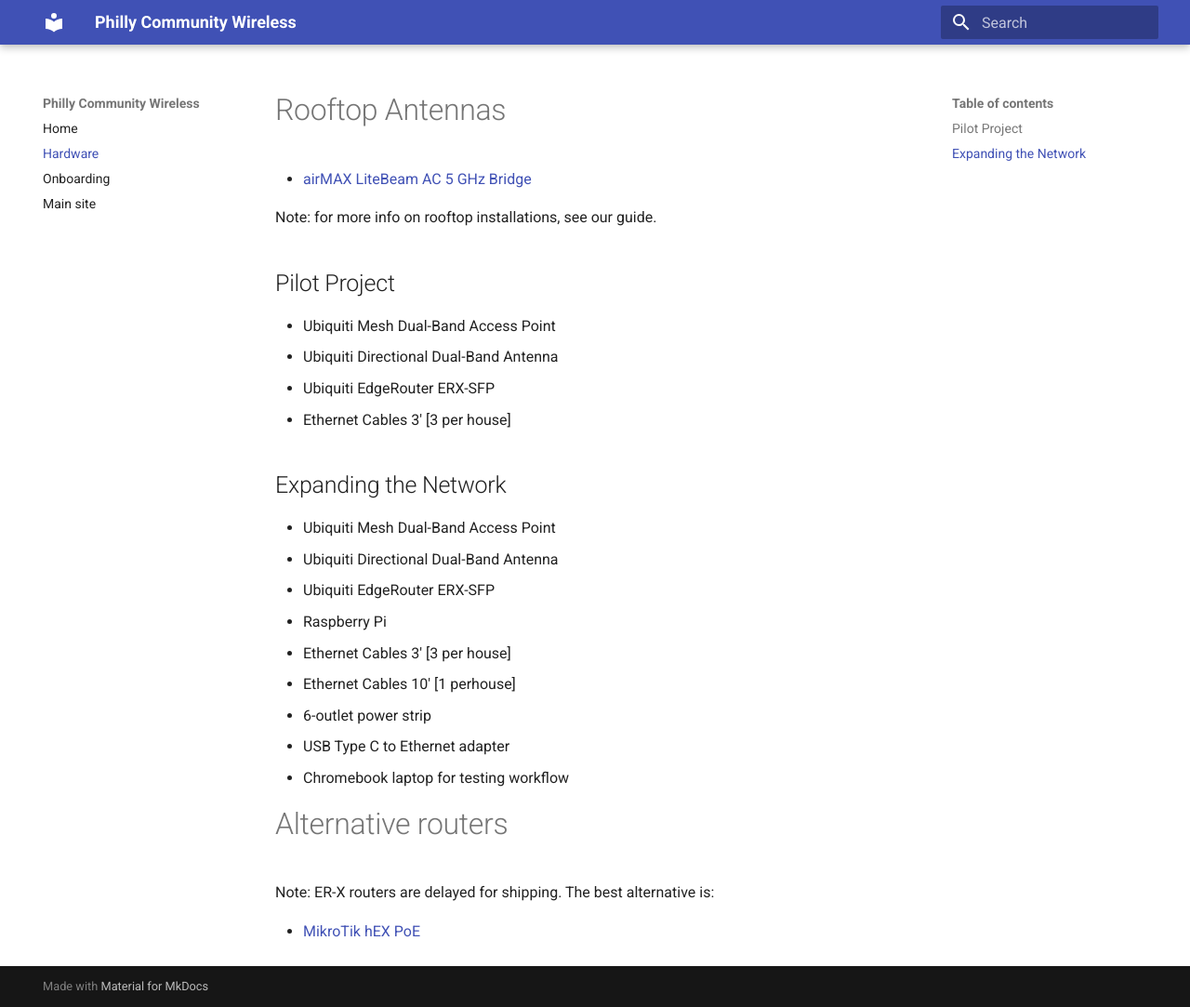
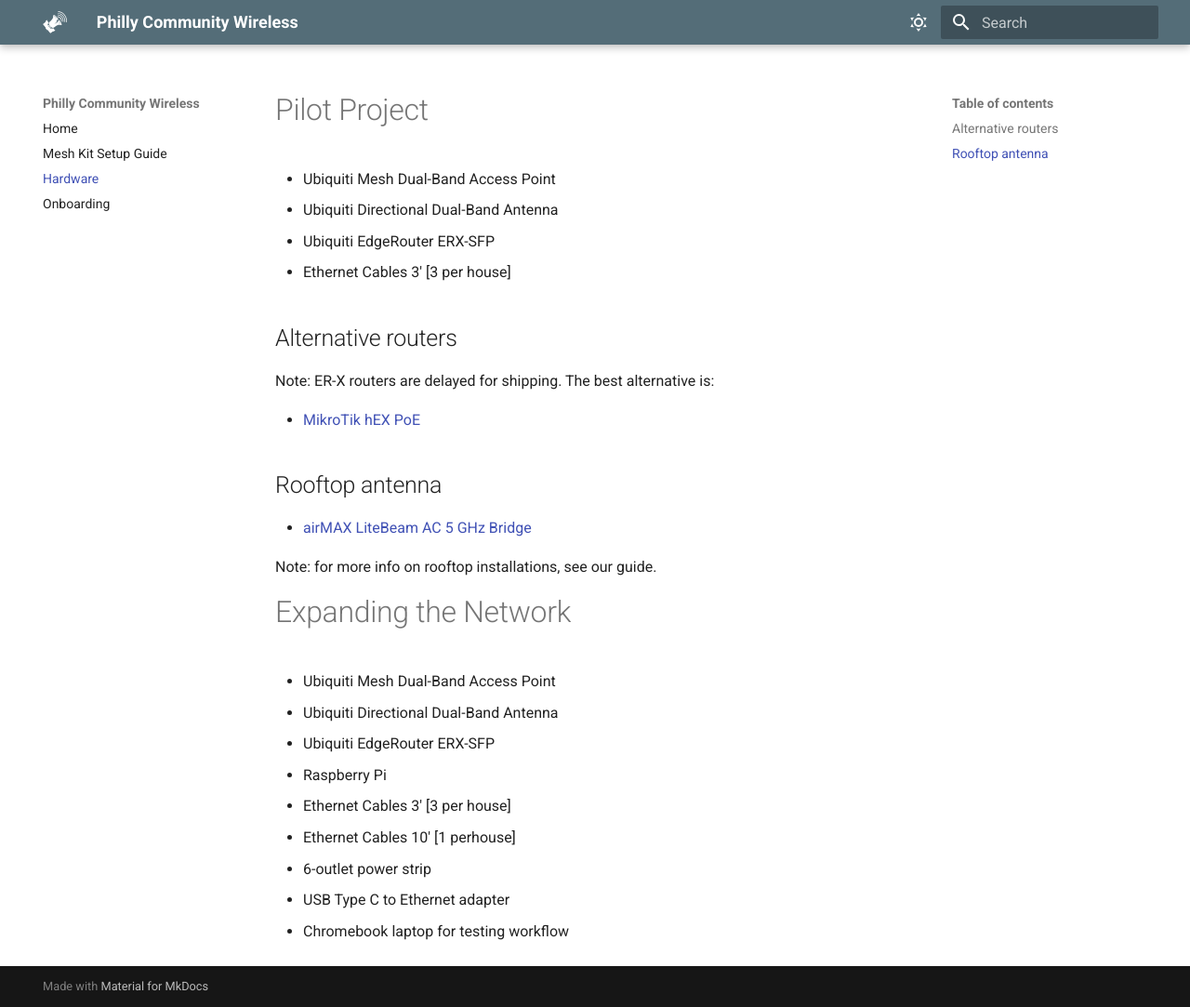
Before and after one commit to phillycommunitywireless/docs, an MkDocs documentation site: the page built from docs/hardware.md, in a window 1280 px wide and 1083 px high. Shown: the whole window at 93% size. Built offline with MkDocs 1.6.1 and Material for MkDocs 9.7.7, drawn with Linux system fonts in a browser that asks for light colours.

```diff
--- a/docs/hardware.md
+++ b/docs/hardware.md
@@ -1,17 +1,24 @@
-# Rooftop Antennas
-
-* [airMAX LiteBeam AC 5 GHz Bridge](https://store.ui.com/collections/wireless/products/litebeam-5ac-gen2)
-
-Note: for more info on rooftop installations, see our guide.
-
-## Pilot Project
+# Pilot Project
 
 * Ubiquiti Mesh Dual-Band Access Point
 * Ubiquiti Directional Dual-Band Antenna
 * Ubiquiti EdgeRouter ERX-SFP
 * Ethernet Cables 3' [3 per house]
 
-## Expanding the Network
+## Alternative routers
+
+Note: ER-X routers are delayed for shipping. The best alternative is:
+
+* [MikroTik hEX PoE](https://www.doubleradius.com/mikrotik-hex-poe-rb960pgs)
+
+
+## Rooftop antenna
+
+* [airMAX LiteBeam AC 5 GHz Bridge](https://store.ui.com/collections/wireless/products/litebeam-5ac-gen2)
+
+Note: for more info on rooftop installations, see our guide.
+
+# Expanding the Network
 
 * Ubiquiti Mesh Dual-Band Access Point
 * Ubiquiti Directional Dual-Band Antenna
@@ -22,9 +29,3 @@ Note: for more info on rooftop installations, see our guide.
 * 6-outlet power strip
 * USB Type C to Ethernet adapter
 * Chromebook laptop for testing workflow
-
-# Alternative routers
-
-Note: ER-X routers are delayed for shipping. The best alternative is:
-
-* [MikroTik hEX PoE](https://www.doubleradius.com/mikrotik-hex-poe-rb960pgs)
--- a/mkdocs.yml
+++ b/mkdocs.yml
@@ -1,8 +1,39 @@
 site_name: Philly Community Wireless
+site_url: https://docs.phillycommunitywireless.org
+
 theme:
   name: material
+  logo: assets/icons/logo.svg
+  favicon: assets/icons/favicon/favicon.ico
+  features:
+    # Enable this if searching ever becomes slow
+    # - navigation.instant
+    - navigation.tracking
+  palette:
+    # Light mode
+    - scheme: default
+      media: "(prefers-color-scheme: light)"
+      primary: blue grey
+      accent: deep orange
+      toggle:
+        icon: material/weather-sunny
+        name: Switch to dark mode
+    # Dark mode
+    - scheme: slate
+      media: "(prefers-color-scheme: dark)"
+      primary: black
+      accent: amber
+      toggle:
+        icon: material/weather-night
+        name: Switch to light mode
+
 nav:
   - Home: index.md
-  - Hardware: 'hardware.md'
-  - Onboarding: 'onboarding.md'
-  - Main site: 'https://phillycommunitywireless.org'
+  - Mesh Kit Setup Guide: mesh-kit/mesh-kit.md
+  - Hardware: hardware.md
+  - Onboarding: onboarding.md
+
+extra:
+  homepage: https://phillycommunitywireless.org
+extra_css:
+  - styles/overrides.css
```
Also changed, not shown: .readthedocs.yaml (added, +8 -0 lines), README.md (+5 -3 lines), docs/index.md (+1 -1 lines), docs/onboarding.md (+0 -2 lines), docs/assets/icons/favicon/android-chrome-192x192.png (added), docs/assets/icons/favicon/android-chrome-512x512.png (added), docs/assets/icons/favicon/apple-touch-icon.png (added), docs/assets/icons/favicon/favicon-16x16.png (added), docs/assets/icons/favicon/favicon-32x32.png (added), docs/assets/icons/favicon/favicon.ico (added), docs/assets/icons/favicon/site.webmanifest (added), docs/assets/icons/logo.svg (added), docs/styles/overrides.css (added).
